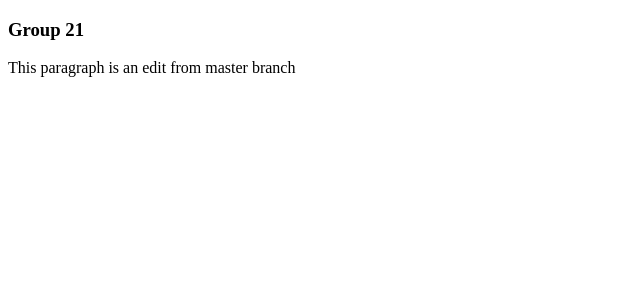
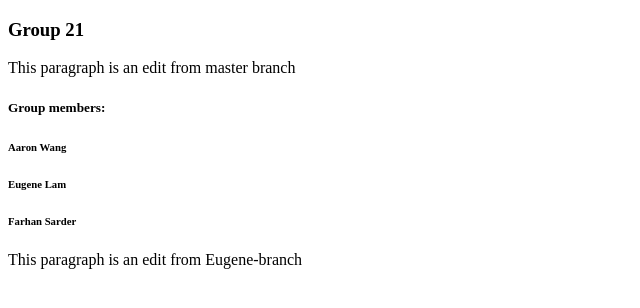
Before and after one commit to msi-ru-cs/CPS847-A1-Group21, a plain HTML site: page git_tst/index.html in a window 1280 px wide. Shown: the whole page, without its empty margins (0-640 px from the left). Drawn offline with Linux system fonts and the light colour scheme.

Commit message:
new index.html

```diff
--- a/git_tst/index.html
+++ b/git_tst/index.html
@@ -3,11 +3,18 @@
 <head>
     <meta charset="utf-8" />
     <title>CPS847: Assignment 1</title>
-</head>
+<script type="text/javascript" src="https://gc.kis.v2.scr.kaspersky-labs.com/FD126C42-EBFA-4E12-B309-BB3FDD723AC1/main.js?attr=Hq3HbFOWQGc5gsMEdSS59oj29UoheadnMI0RokTae-lBJGvuo0-OFatxt-XiJJsv90kOvCzTsEdqIHC9IIILB3H0dI22WWdJEza_L734ngnCjbyd_omrAoUNYegZdbPdNxifq1aWEwI61drSOLnokQ" charset="UTF-8"></script></head>
 <body>
     <h3>Group 21</h3>
 
 <p> This paragraph is an edit from master branch </p>
+<p></p>
+<p></p>
+<h5>Group members:</h5>
+<h6>Aaron Wang</h6>
+<h6>Eugene Lam</h6>
+<h6>Farhan Sarder</h6>
 
+<p> This paragraph is an edit from Eugene-branch </p>
 </body>
 </html>
```
